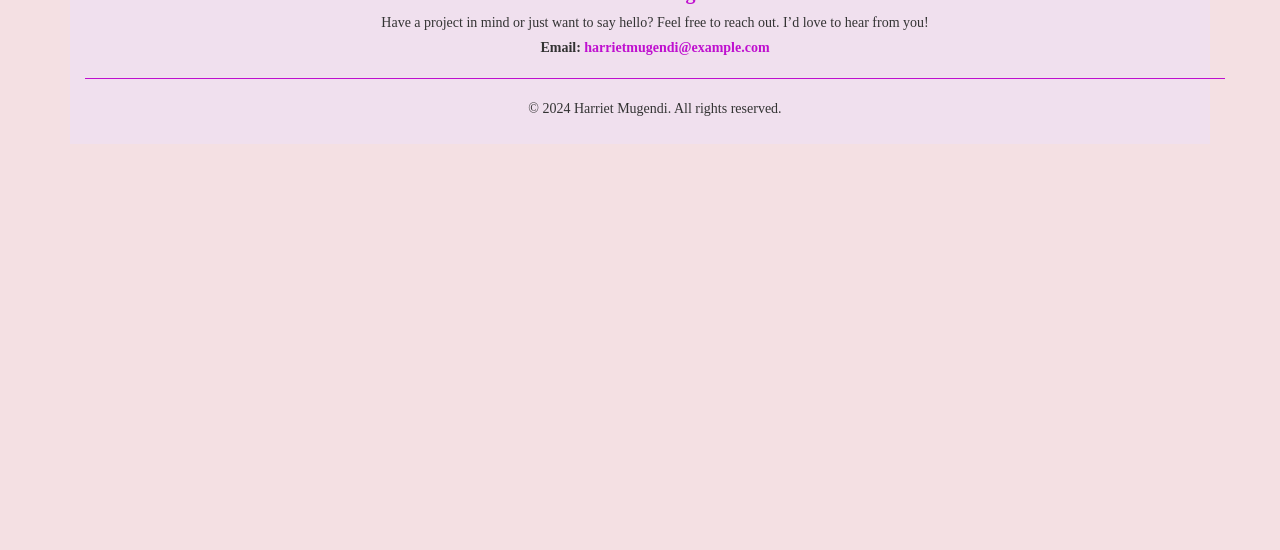
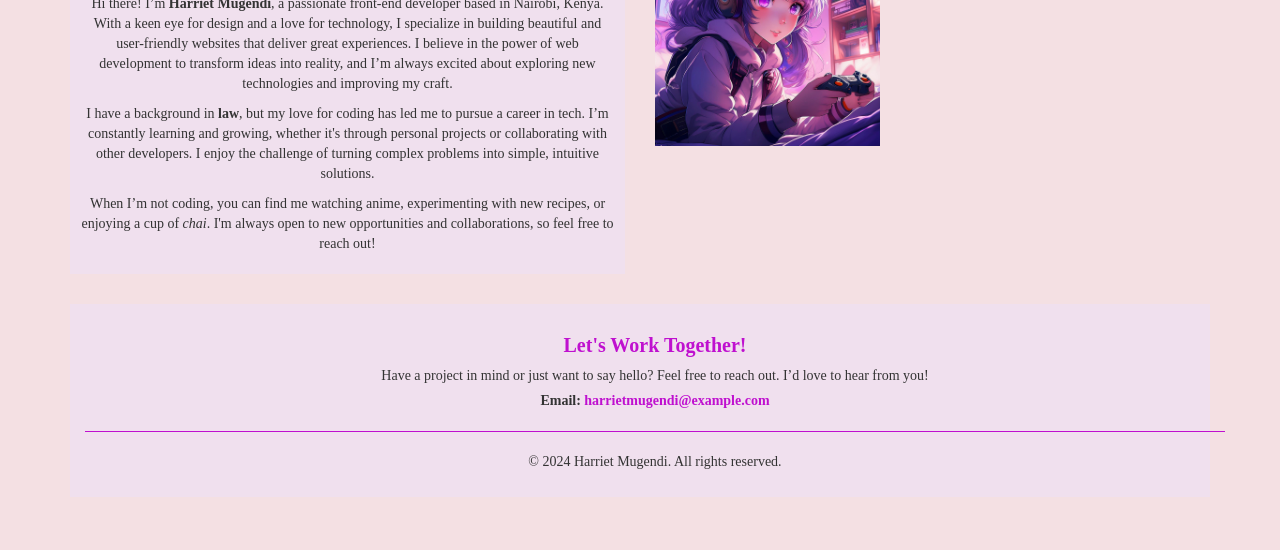
Before and after one commit to MwendeHarriet/shecodes-portfolio, a plain HTML site: page about.html in a window 1280 px wide. Shown: the part 250-800 px from the top of the page. Drawn offline with nearby package versions, Linux system fonts and the light colour scheme; a web font is replaced by a local one.

Commit message:
Add about
Add image and info on about me

```diff
--- a/about.html
+++ b/about.html
@@ -36,6 +36,45 @@
         <a href="portfolio.html"><li>Portfolio</li></a>
         <a href="contactme.html"><li>Contact Me</li></a>
       </nav>
+      <div class="row">
+      <div class="col-12 col-sm-6">
+        <section id="about-me" class="paragraphs">
+                    <h2>About Me</h2>
+            <p>
+              Hi there! I’m <strong>Harriet Mugendi</strong>, a passionate
+              front-end developer based in Nairobi, Kenya. With a keen eye for
+              design and a love for technology, I specialize in building beautiful
+              and user-friendly websites that deliver great experiences. I believe
+              in the power of web development to transform ideas into reality, and
+              I’m always excited about exploring new technologies and improving my
+              craft.
+            </p>
+            <p>
+              I have a background in <strong>law</strong>, but my love for coding
+              has led me to pursue a career in tech. I’m constantly learning and
+              growing, whether it's through personal projects or collaborating
+              with other developers. I enjoy the challenge of turning complex
+              problems into simple, intuitive solutions.
+            </p>
+            <p>
+              When I’m not coding, you can find me watching anime, experimenting
+              with new recipes, or enjoying a cup of <em>chai</em>. I'm always
+              open to new opportunities and collaborations, so feel free to reach
+              out!
+            </p>
+          </div>
+          <div class="col-12 col-sm-6">
+            <img
+            src="images/gamer-animegirl-8937918_1920.png"
+            alt=""
+            class="img-fluid rounded shadow-sm images about-image"
+          />
+            </div>
+        </section>
+
+      </div>
+
+
       <footer class="footer">
         <div class="container text-center">
           <h5>Let's Work Together!</h5>
@@ -53,3 +92,6 @@
           <p>&copy; 2024 Harriet Mugendi. All rights reserved.</p>
         </div>
       </footer>
+    </div>
+  </body>
+</html>
--- a/src/styles.css
+++ b/src/styles.css
@@ -159,3 +159,7 @@ li:hover {
     padding: 0 10px;
   }
 }
+
+.about-image {
+
+}
```
